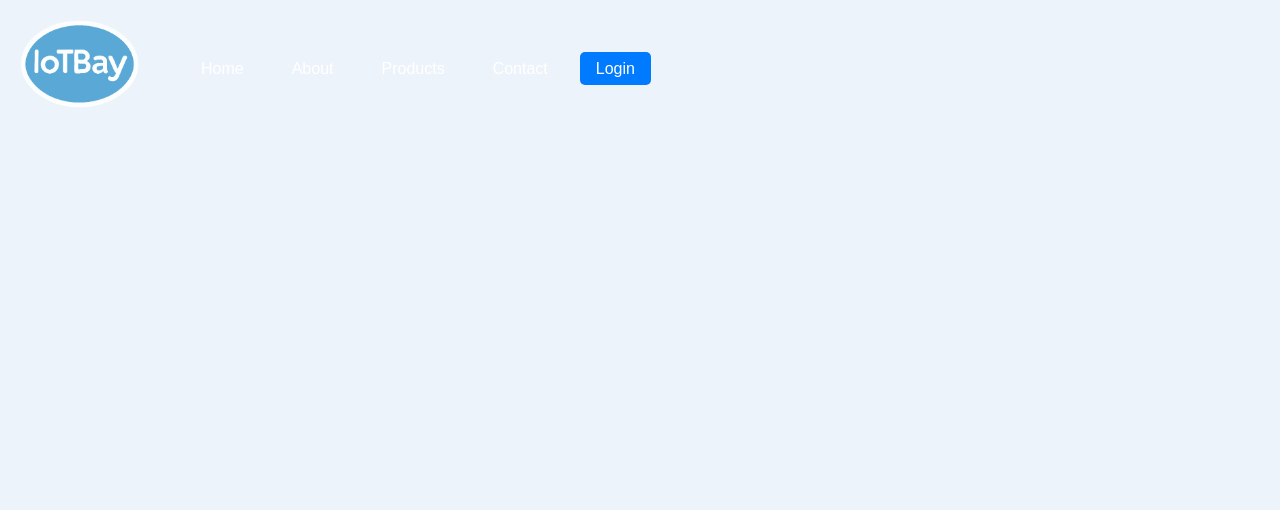
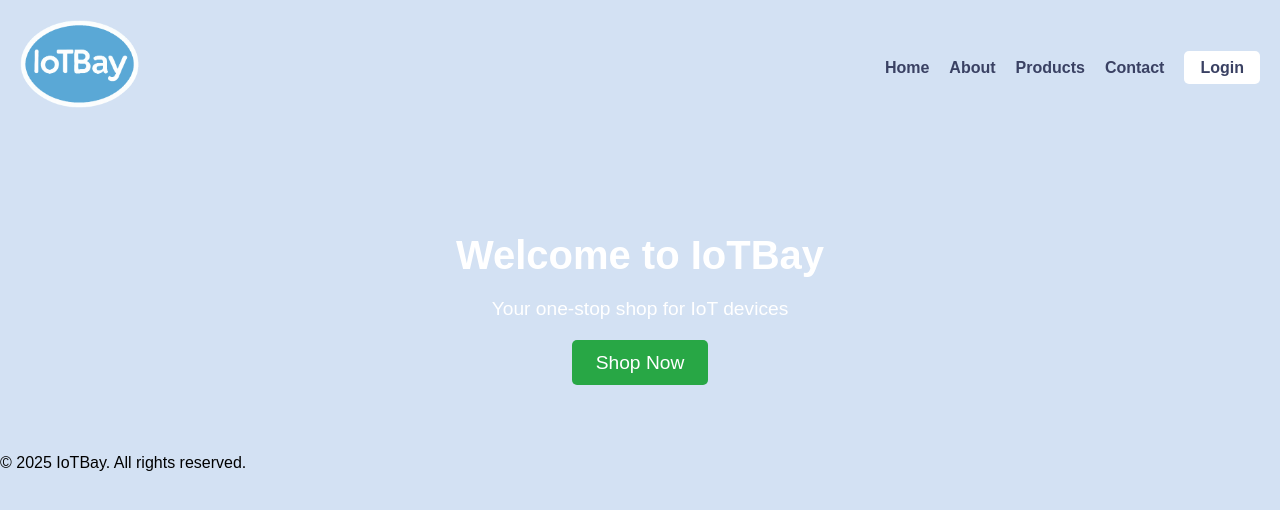
Before and after one commit to KnightJR8413/IoTBay, a plain HTML site: page WebPages/HTML/index.html in a window 1280 px wide. Drawn offline with Linux system fonts and the light colour scheme.

Commit message:
Background

```diff
--- a/WebPages/HTML/CSS/styles.css
+++ b/WebPages/HTML/CSS/styles.css
@@ -3,51 +3,51 @@ body {
     font-family: Arial, sans-serif;
     margin: 0;
     padding: 0;
-    background-color: #edf3fb;
+    background-color: #d3e1f3;
 }
-.navbar{
+
+.navbar {
     display: flex;
     align-items: center;
     padding: 20px;
-}
-/* Navigation Bar */
-nav {
-    flex: 1;
-    text-align: right;
-    /* display: flex;
-    justify-content: space-between;
-    align-items: center;
-    background: #333;
-    padding: 1rem 2rem; */
+    justify-content: space-between; /* Ensure logo and nav items are spread across the width */
 }
 
-.logo {
-    color: white;
-    font-size: 1.5rem;
+.navbar .logo img {
+    width: 125px;
+}
+
+nav {
+    display: flex; /* Turn the nav into a flex container */
+    justify-content: flex-end; /* Align the navigation items to the right */
+}
+
+nav ul {
+    list-style: none;
+    margin: 0;
+    padding: 0;
+    display: flex;
+}
+
+nav ul li {
+    margin-left: 20px; /* Add spacing between nav items */
+}
+
+nav ul li a {
+    text-decoration: none;
+    color: #3a4163; /* Adjust text color */
     font-weight: bold;
 }
 
-ul {
-    list-style: none;
-    display: flex;
-    gap: 1rem;
-}
-
-li a {
-    color: white;
-    text-decoration: none;
-    padding: 0.5rem 1rem;
-}
-
 .btn {
-    background: #007bff;
+    background: #ffffff;
     border-radius: 5px;
     padding: 0.5rem 1rem;
-    color: white;
+    color: #3a4163;
 }
 
 .btn:hover {
-    background: #0056b3;
+    background: #5aa8d6;
 }
 
 /* Hero Section */
--- a/WebPages/HTML/index.html
+++ b/WebPages/HTML/index.html
@@ -9,7 +9,7 @@
 <body>
     <div class="navbar">
         <div class="logo">
-            <img src="images/logo.png" width="125px">
+            <img src="images/logo.png" width="125px" alt="IoTBay Logo">
         </div>
         <nav>
             <ul>
@@ -21,8 +21,12 @@
             </ul>
         </nav>
     </div>
-    <!-- <main> -->
-        <!-- <section class="hero">
+</body>
+</html>
+
+
+    <main>
+        <section class="hero">
             <h1>Welcome to IoTBay</h1>
             <p>Your one-stop shop for IoT devices</p>
             <a href="products.html" class="btn">Shop Now</a>
@@ -33,6 +37,6 @@
         <p>&copy; 2025 IoTBay. All rights reserved.</p>
     </footer>
 
-    <script src="script.js"></script> -->
+    <script src="script.js"></script>
 </body>
 </html>
```
